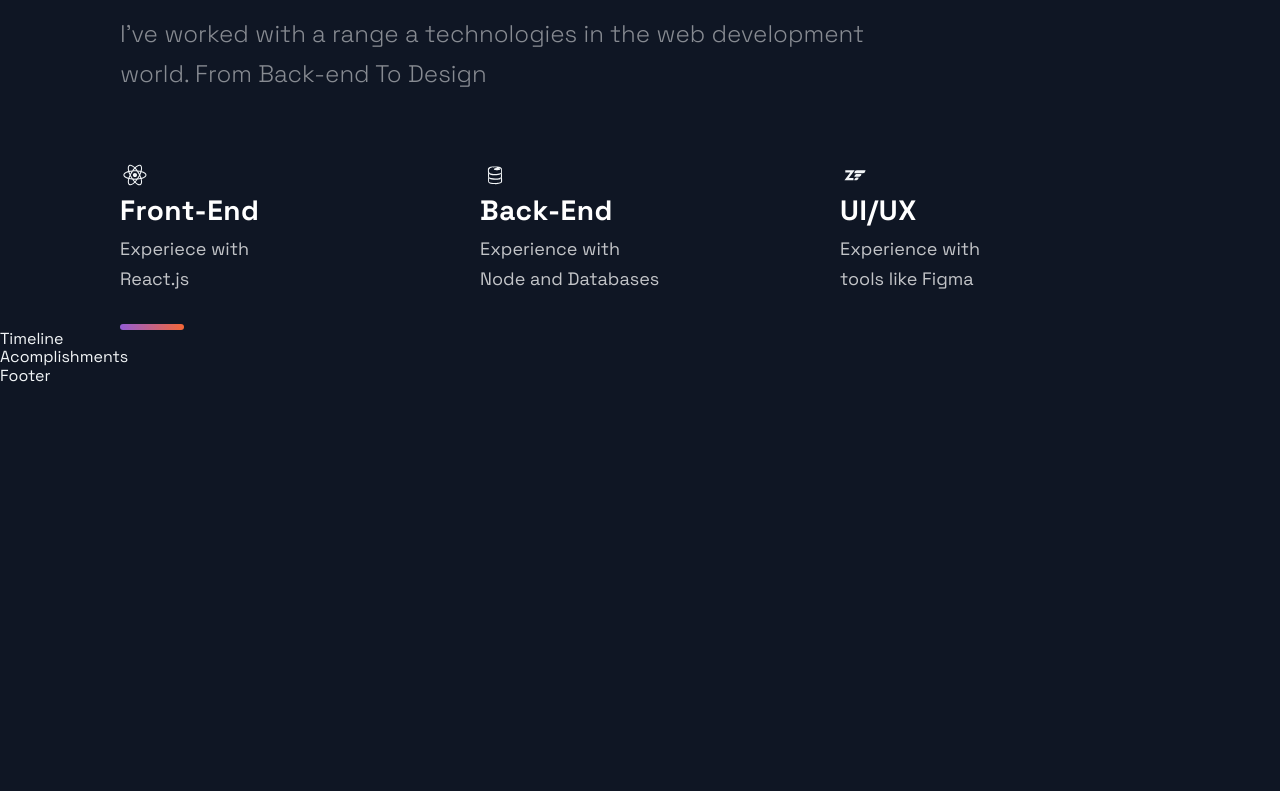
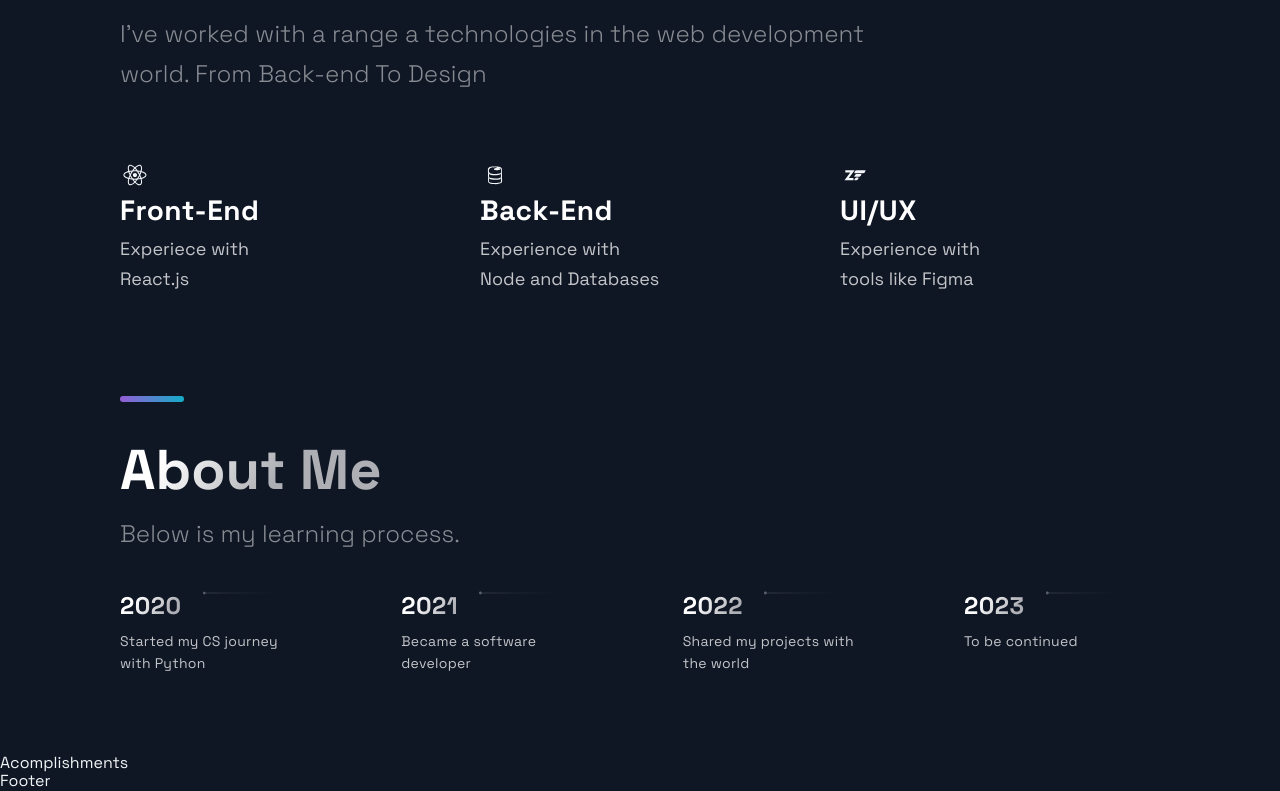
Before and after one commit to yingzhuo1994/portfolio_website, a Next.js app: page / in a window 1280 px wide. Shown: the part 2369-3160 px from the top of the page. Before the commit the page ends 2755 px from the top, so only its background shows below. Built offline with nearby package versions, Linux system fonts and the light colour scheme.

Commit message:
add timeline content

```diff
--- a/src/components/Technologies/Technologies.js
+++ b/src/components/Technologies/Technologies.js
@@ -49,7 +49,6 @@ const Technologies = () =>  (
         </ListContainer>
       </ListItem>
     </List>
-    <SectionDivider colorAlt />
   </Section>
 );
 
--- a/src/components/TimeLine/TimeLine.js
+++ b/src/components/TimeLine/TimeLine.js
@@ -7,45 +7,115 @@ import { TimeLineData } from '../../constants/constants';
 const TOTAL_CAROUSEL_COUNT = TimeLineData.length;
 
 const Timeline = () => {
-  // const [activeItem, setActiveItem] = useState(0);
-  // const carouselRef = useRef();
+  const [activeItem, setActiveItem] = useState(0);
+  const carouselRef = useRef();
 
-  // const scroll = (node, left) => {
-  //   return node.scrollTo({ left, behavior: 'smooth' });
-  // }
+  const scroll = (node, left) => {
+    return node.scrollTo({ left, behavior: 'smooth' });
+  }
 
-  // const handleClick = (e, i) => {
-  //   e.preventDefault();
+  const handleClick = (e, i) => {
+    e.preventDefault();
 
-  //   if (carouselRef.current) {
-  //     const scrollLeft = Math.floor(carouselRef.current.scrollWidth * 0.7 * (i / TimeLineData.length));
+    if (carouselRef.current) {
+      const scrollLeft = Math.floor(carouselRef.current.scrollWidth * 0.7 * (i / TimeLineData.length));
 
-  //     scroll(carouselRef.current, scrollLeft);
-  //   }
-  // }
+      scroll(carouselRef.current, scrollLeft);
+    }
+  }
 
-  // const handleScroll = () => {
-  //   if (carouselRef.current) {
-  //     const index = Math.round((carouselRef.current.scrollLeft / (carouselRef.current.scrollWidth * 0.7)) * TimeLineData.length);
+  const handleScroll = () => {
+    if (carouselRef.current) {
+      const index = Math.round((carouselRef.current.scrollLeft / (carouselRef.current.scrollWidth * 0.7)) * TimeLineData.length);
 
-  //     setActiveItem(index);
-  //   }
-  // }
+      setActiveItem(index);
+    }
+  }
 
-  // // snap back to beginning of scroll when window is resized
-  // // avoids a bug where content is covered up if coming from smaller screen
-  // useEffect(() => {
-  //   const handleResize = () => {
-  //     scroll(carouselRef.current, 0);
-  //   }
+  // snap back to beginning of scroll when window is resized
+  // avoids a bug where content is covered up if coming from smaller screen
+  useEffect(() => {
+    const handleResize = () => {
+      scroll(carouselRef.current, 0);
+    }
 
-  //   window.addEventListener('resize', handleResize);
-  // }, []);
+    window.addEventListener('resize', handleResize);
+  }, []);
 
   return (
-    <div>
-      Timeline
-    </div>
+    <Section id="about">
+      <SectionDivider divider />
+      <SectionTitle>About Me</SectionTitle>
+      <SectionText>
+      Below is my learning process.
+      </SectionText>
+      <CarouselContainer ref={carouselRef} onScroll={handleScroll}>
+        <>
+          {TimeLineData.map((item, index) => (
+            <CarouselMobileScrollNode
+              key={index}
+              final={index === TOTAL_CAROUSEL_COUNT - 1}>
+              <CarouselItem
+                index={index}
+                id={`carousel__item-${index}`}
+                active={activeItem}
+                onClick={(e) => handleClick(e, index)}>
+                <CarouselItemTitle>
+                  {`${item.year}`}
+                  <CarouselItemImg
+                    width="208"
+                    height="6"
+                    viewBox="0 0 208 6"
+                    fill="none"
+                    xmlns="http://www.w3.org/2000/svg">
+                    <path
+                      fill-rule="evenodd"
+                      clip-rule="evenodd"
+                      d="M2.5 5.5C3.88071 5.5 5 4.38071 5 3V3.5L208 3.50002V2.50002L5 2.5V3C5 1.61929 3.88071 0.5 2.5 0.5C1.11929 0.5 0 1.61929 0 3C0 4.38071 1.11929 5.5 2.5 5.5Z"
+                      fill="url(#paint0_linear)"
+                      fill-opacity="0.33"
+                    />
+                    <defs>
+                      <linearGradient
+                        id="paint0_linear"
+                        x1="-4.30412e-10"
+                        y1="0.5"
+                        x2="208"
+                        y2="0.500295"
+                        gradientUnits="userSpaceOnUse">
+                        <stop stop-color="white" />
+                        <stop
+                          offset="0.79478"
+                          stop-color="white"
+                          stop-opacity="0"
+                        />
+                      </linearGradient>
+                    </defs>
+                  </CarouselItemImg>
+                </CarouselItemTitle>
+                <CarouselItemText>{item.text}</CarouselItemText>
+              </CarouselItem>
+            </CarouselMobileScrollNode>
+          ))}
+        </>
+      </CarouselContainer>
+      <CarouselButtons>
+        {TimeLineData.map((item, index) => {
+          return (
+            <CarouselButton
+              key={index}
+              index={index}
+              active={activeItem}
+              onClick={(e) => handleClick(e, index)}
+              type="button">
+              <CarouselButtonDot active={activeItem} />
+            </CarouselButton>
+          );
+        })}
+      </CarouselButtons>
+
+    </Section>
+
   );
 };
 
--- a/src/constants/constants.js
+++ b/src/constants/constants.js
@@ -38,9 +38,8 @@ export const projects = [
 ];
 
 export const TimeLineData = [
-  { year: 2017, text: 'Started my journey', },
-  { year: 2018, text: 'Worked as a freelance developer', },
-  { year: 2019, text: 'Founded JavaScript Mastery', },
-  { year: 2020, text: 'Shared my projects with the world', },
-  { year: 2021, text: 'Started my own platform', },
+  { year: 2020, text: 'Started my CS journey with Python', },
+  { year: 2021, text: 'Became a software developer', },
+  { year: 2022, text: 'Shared my projects with the world', },
+  { year: 2023, text: 'To be continued', },
 ];
```
